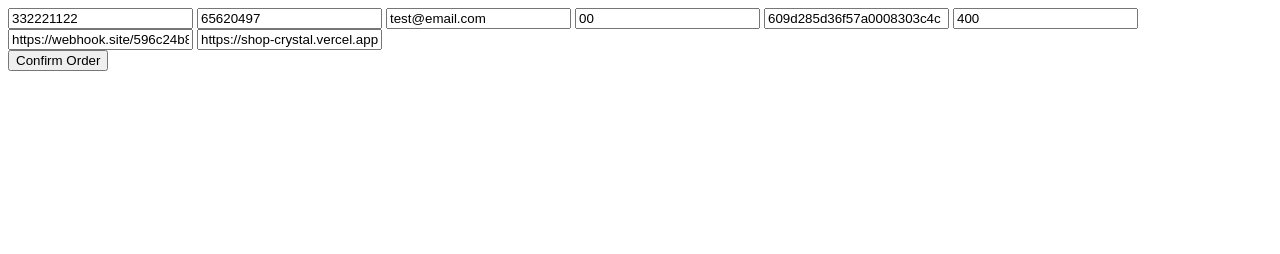
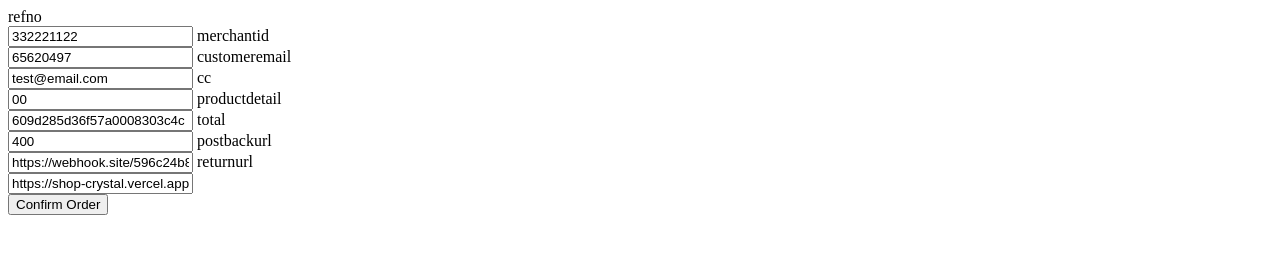
Before and after one commit to DotMatter/paysolution, a plain HTML site: page index.html in a window 1280 px wide. Drawn offline with Linux system fonts and the light colour scheme.

Commit message:
Update index.html

```diff
--- a/index.html
+++ b/index.html
@@ -4,13 +4,21 @@
                                                 </head>
                                                 <body bgcolor="#FFFFFF" text="#000000">
                                                     <form method="post" action="https://www.thaiepay.com/epaylink/payment.aspx">
+                                                        <label for="fname">refno</label><br>
                                                         <input type="text" name="refno" value="332221122">
+                                                        <label for="fname">merchantid</label><br>
                                                         <input type="text" name="merchantid" value="65620497">
+                                                        <label for="fname">customeremail</label><br>
                                                         <input type="text" name="customeremail" value="test@email.com">
+                                                        <label for="fname">cc</label><br>
                                                         <input type="text" name="cc" value="00">
+                                                        <label for="fname">productdetail</label><br>
                                                         <input type="text" name="productdetail" value="609d285d36f57a0008303c4c">
+                                                        <label for="fname">total</label><br>
                                                         <input type="text" name="total" value="400">
+                                                        <label for="fname">postbackurl</label><br>
                                                         <input type="text" name="postbackurl" value="https://webhook.site/596c24b8-6c9f-49ab-86fa-2f3716b833b2">
+                                                        <label for="fname">returnurl</label><br>
                                                         <input type="text" name="returnurl" value="https://shop-crystal.vercel.app/users/complete/609d285d36f57a0008303c4c">
 
                                                         <br>
```
